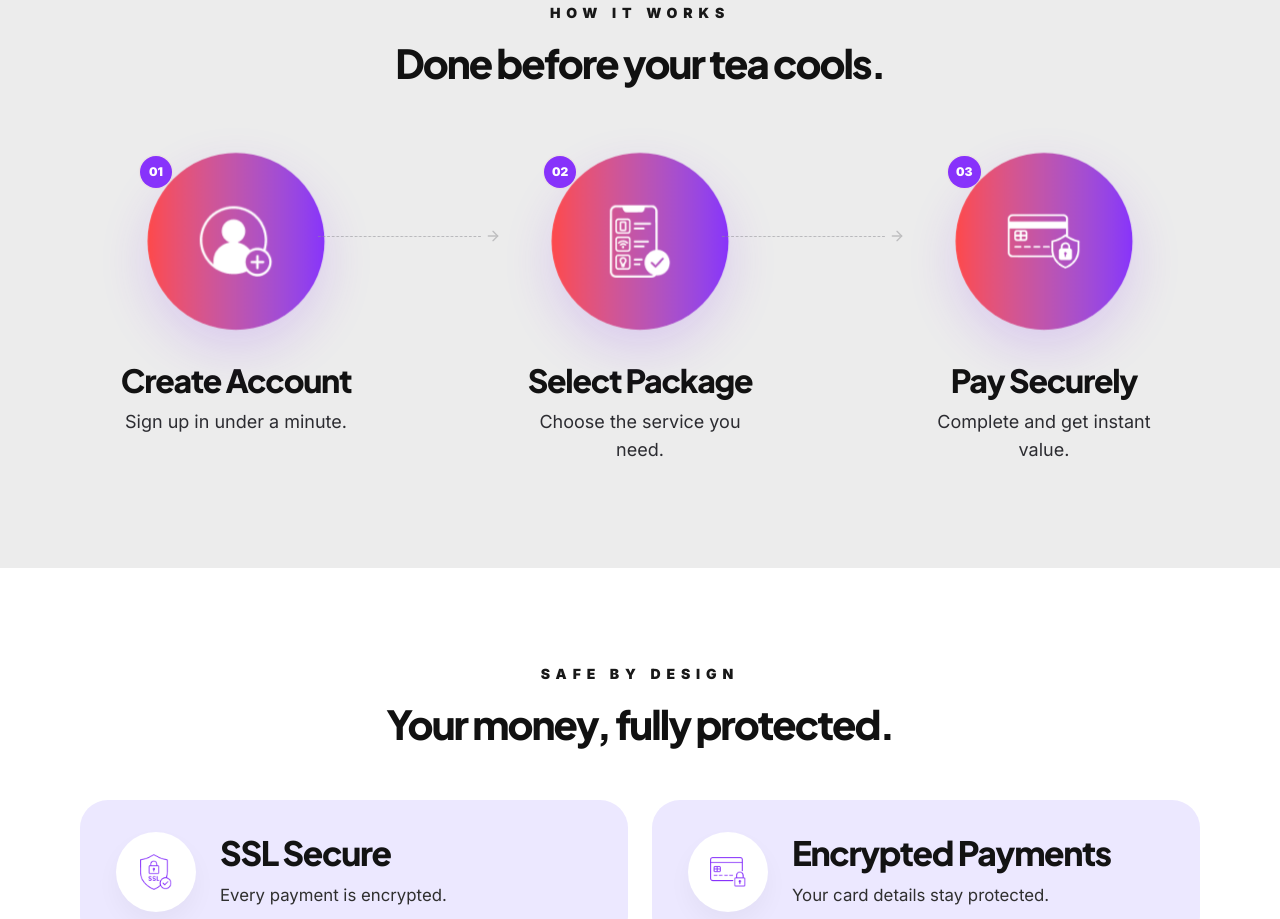
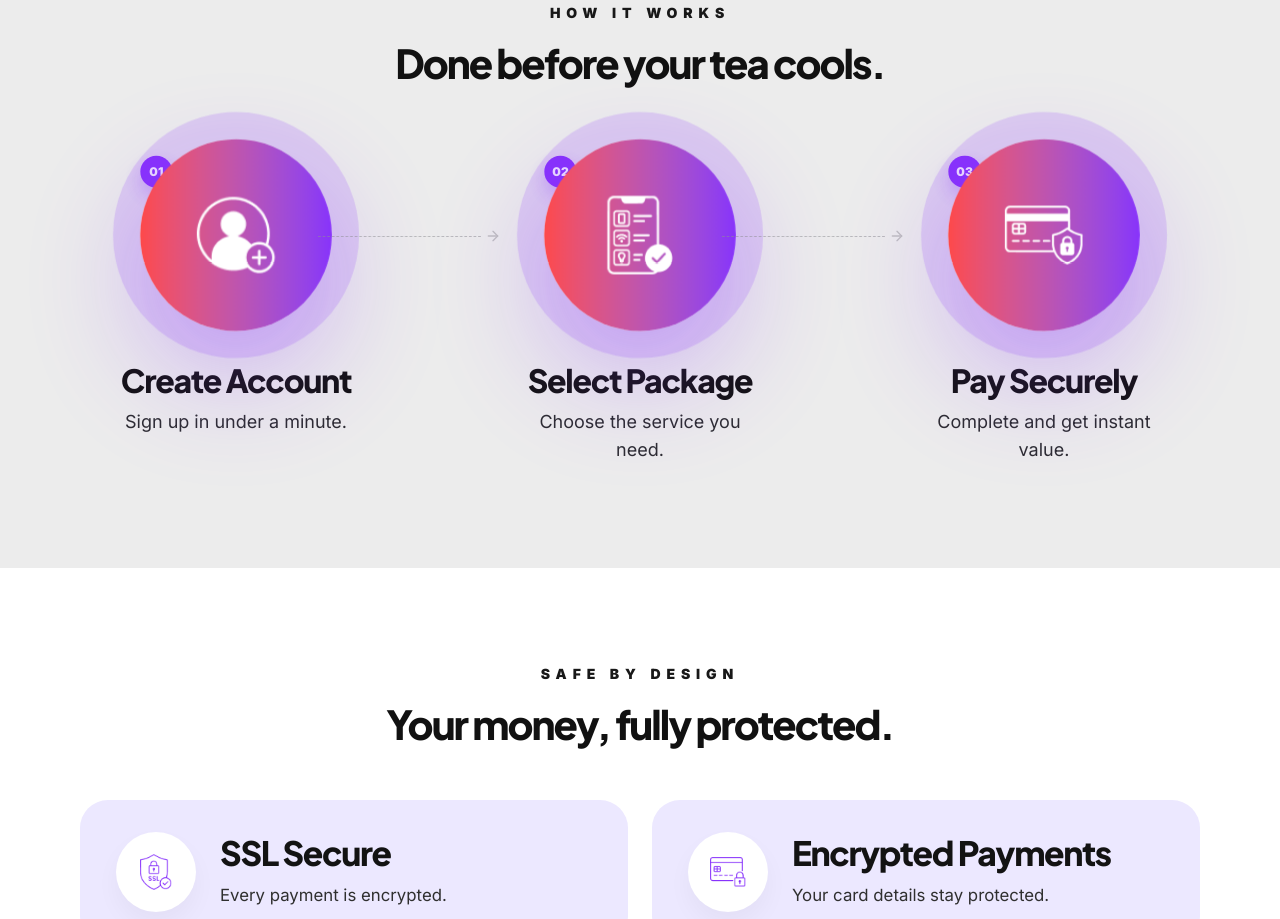
Before and after one commit to Eghadivia/credinet, a Next.js app: page /home-2 in a window 1280 px wide. Shown: the part 2380-3299 px from the top of the page. Built offline with nearby package versions, Linux system fonts and the light colour scheme.

Commit message:
effect given

```diff
--- a/src/app/globals.css
+++ b/src/app/globals.css
@@ -214,6 +214,24 @@ section {
   will-change: transform;
 }
 
+@keyframes u-badge-drift {
+  0%,
+  100% {
+    transform: translate3d(0, 0, 0) scale(1);
+  }
+  35% {
+    transform: translate3d(10px, -8px, 0) scale(1.04);
+  }
+  70% {
+    transform: translate3d(-6px, 6px, 0) scale(0.98);
+  }
+}
+
+.u-anim-badge-drift {
+  animation: u-badge-drift 6.5s ease-in-out infinite;
+  will-change: transform;
+}
+
 @keyframes u-glow {
   0%,
   100% {
@@ -226,6 +244,27 @@ section {
 
 .u-anim-glow {
   animation: u-glow 2.4s ease-in-out infinite;
+}
+
+@keyframes u-how-circle {
+  0%,
+  100% {
+    transform: scale(1);
+    box-shadow:
+      0 30px 80px rgba(136, 51, 251, 0.22),
+      0 0 0 0 rgba(136, 51, 251, 0.22);
+  }
+  50% {
+    transform: translate3d(0, -10px, 0) scale(1.1);
+    box-shadow:
+      0 42px 110px rgba(136, 51, 251, 0.34),
+      0 0 0 28px rgba(136, 51, 251, 0.16);
+  }
+}
+
+.u-anim-how-circle {
+  animation: u-how-circle 2.6s ease-in-out infinite;
+  will-change: transform, box-shadow;
 }
 
 @keyframes u-bg-sweep {
@@ -304,6 +343,8 @@ section {
     scroll-behavior: auto;
   }
   .u-anim-floaty,
+  .u-anim-badge-drift,
+  .u-anim-how-circle,
   .u-anim-bg-sweep,
   .u-anim-glow,
   .u-anim-how-step,
--- a/src/features/home-2/home-2-hero.tsx
+++ b/src/features/home-2/home-2-hero.tsx
@@ -161,7 +161,7 @@ function CounterStat({
       return;
     }
 
-    const duration = 1400;
+    const duration = 2800;
     const start = performance.now();
     let frame = 0;
 
--- a/src/features/home-2/home-2-how-it-works.tsx
+++ b/src/features/home-2/home-2-how-it-works.tsx
@@ -35,10 +35,10 @@ function StepItem({
       style={{ animationDelay: `${index * 180}ms` }}
     >
       <div className="relative">
-        <span className="u-anim-glow absolute -left-4 top-0 inline-flex h-8 min-w-8 items-center justify-center rounded-full bg-[#8833FB] px-2 text-xs font-black text-white shadow-[0_8px_18px_rgba(136,51,251,0.28)] sm:-left-2">
+        <span className="u-anim-badge-drift absolute -left-4 top-0 inline-flex h-8 min-w-8 items-center justify-center rounded-full bg-[#8833FB] px-2 text-xs font-black text-white shadow-[0_8px_18px_rgba(136,51,251,0.28)] sm:-left-2">
           {number}
         </span>
-        <div className="u-anim-floaty flex h-36 w-36 items-center justify-center rounded-full bg-gradient-to-r from-[#FE494A] to-[#8833FB] shadow-[0_20px_50px_rgba(136,51,251,0.18)] sm:h-40 sm:w-40 lg:h-44 lg:w-44">
+        <div className="u-anim-how-circle flex h-36 w-36 items-center justify-center rounded-full bg-gradient-to-r from-[#FE494A] to-[#8833FB] shadow-[0_20px_50px_rgba(136,51,251,0.18)] sm:h-40 sm:w-40 lg:h-44 lg:w-44">
           <img
             src={icon}
             alt=""
```
